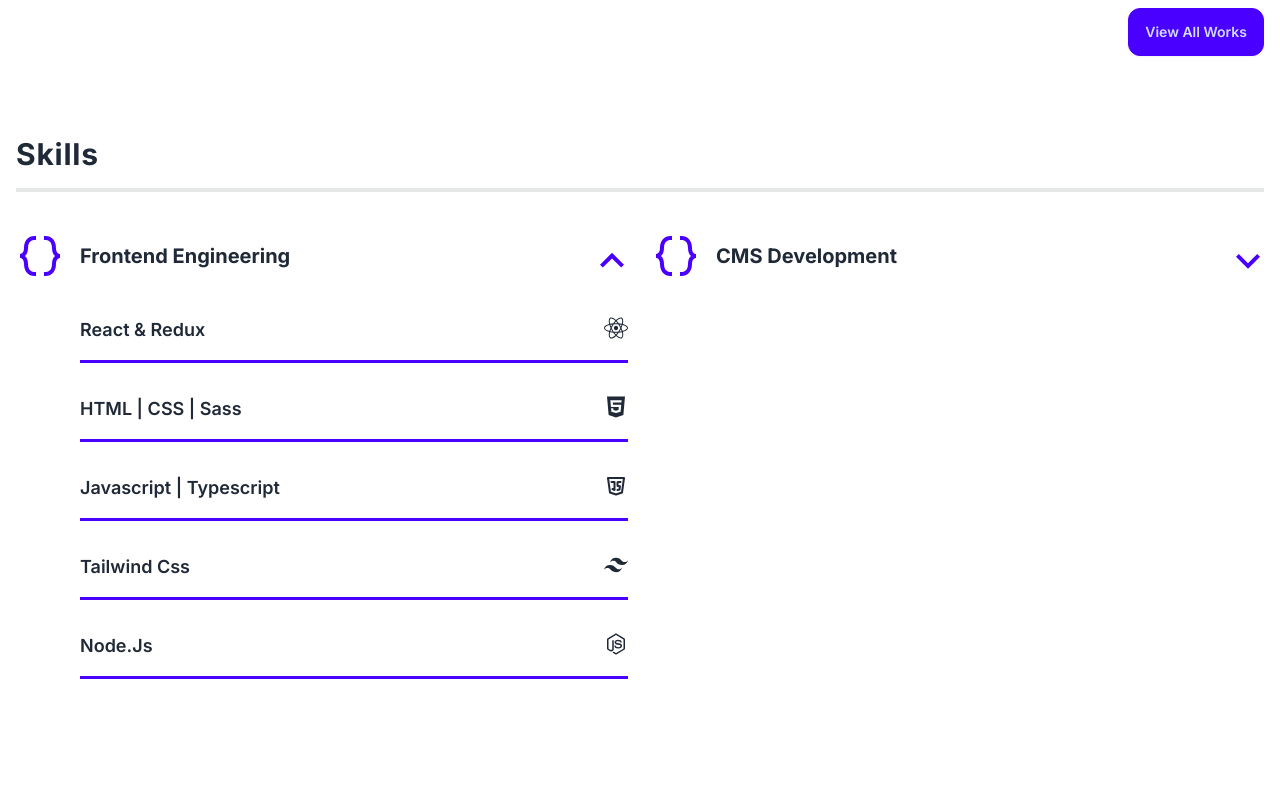
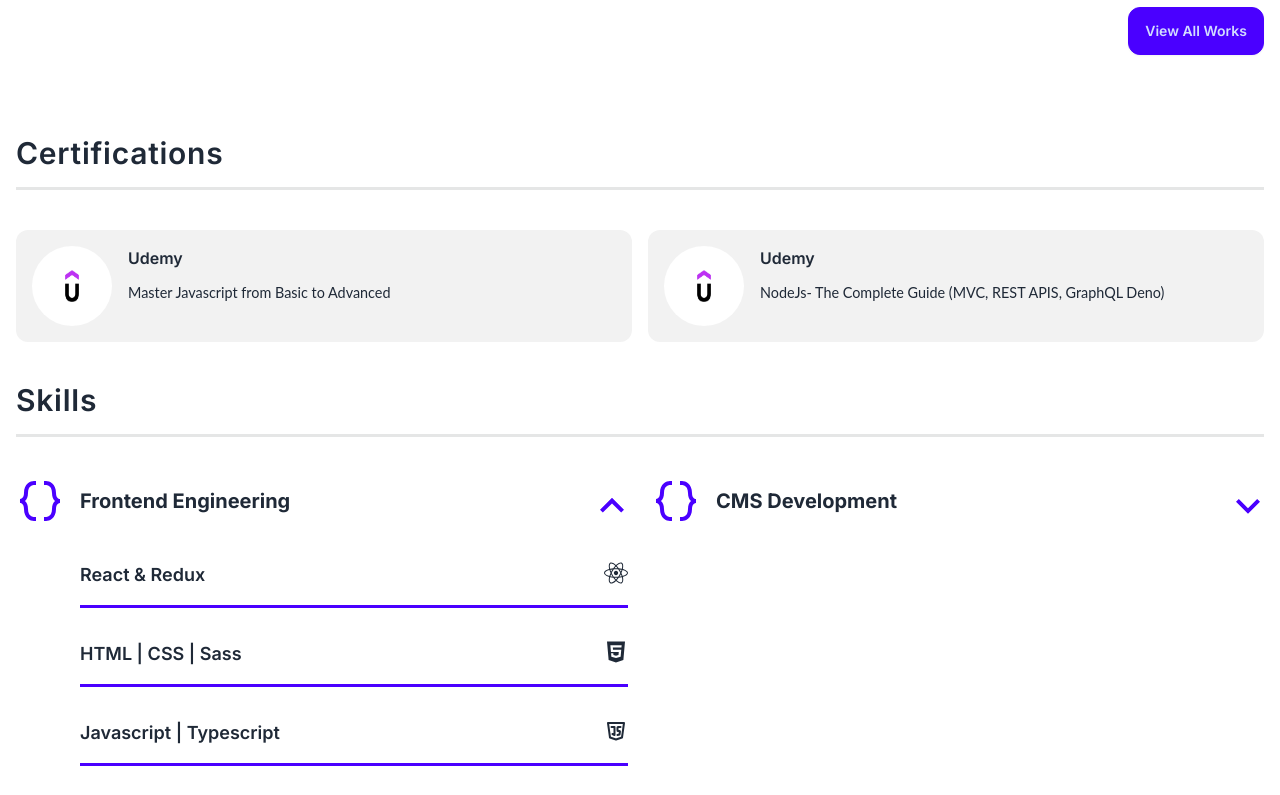
Before and after one commit to vtechwise/reactjs-portfolio, a React (Vite) app: page / in a window 1280 px wide. Shown: the part 2060-2855 px from the top of the page. Built offline with nearby package versions, Linux system fonts and the light colour scheme.

Commit message:
add certifications

```diff
--- /dev/null
+++ b/src/component/Certifications.jsx
@@ -0,0 +1,44 @@
+import SectionTitle from "./SectionTitle";
+import udemyLogo from "../assets/udemy.png";
+
+const certifications = [
+  {
+    image: udemyLogo,
+    company: "Udemy",
+        description: "Master Javascript from Basic to Advanced",
+        url:''
+  },
+  {
+    image: udemyLogo,
+    company: "Udemy",
+      description: "NodeJs- The Complete Guide (MVC, REST APIS, GraphQL Deno)",
+    url:''
+  },
+];
+
+
+const Certifications = () => {
+  return (
+    <section>
+          <SectionTitle text={"certifications"} />
+          <div className="grid md:grid-cols-2 lg:grid-cols-3 gap-4">
+              {certifications.map((certifcation) => {
+                  const { image, company, description } = certifcation
+                  return (
+                    <div className="bg-base-200 p-4 lg:p-8 rounded-xl flex gap-4 cursor-pointer hover:bg-base-300 duration-300">
+                      <div className="bg-white h-[5rem] w-[5rem] p-4 rounded-full flex justify-center shrink-0 items-center">
+                        <img src={image} alt="" className="h-[2rem]  " />
+                      </div>
+                      <div className="flex-grow-1">
+                              <h2 className="capitalize font-semibold">{company}</h2>
+                              <p className="font-small mt-3 ">{description}</p>
+                      </div>
+                    </div>
+                  );
+              })}
+          </div>
+
+    </section>
+  );
+};
+export default Certifications;
--- a/src/component/SectionTitle.jsx
+++ b/src/component/SectionTitle.jsx
@@ -1,7 +1,7 @@
 const SectionTitle = ({text}) => {
   return (
-      <div className="my-10 border-b-4 pb-4 border-base-300 ">
-      <h2 className="text-3xl font-bold tracking-wide capitalize">{text}</h2>
+      <div className="my-10 border-b-[.2rem] pb-4 border-base-300 ">
+      <h2 className="text-3xl font-semibold tracking-wide capitalize">{text}</h2>
 
     </div>
   )
--- a/src/pages/Landing.jsx
+++ b/src/pages/Landing.jsx
@@ -11,6 +11,7 @@ import { TERipple } from "tw-elements-react";
 import { useEffect, useRef, useState } from "react";
 import { FaArrowUp } from "react-icons/fa";
 import { MdSevereCold } from "react-icons/md";
+import Certifications from "../component/Certifications";
 
 const Landing = () => {
   const [scroll, setScroll] = useState(false);
@@ -42,6 +43,7 @@ const Landing = () => {
         {/* <ScrollRestoration/> */}
         <Hero />
         <FeaturedProject />
+        <Certifications/>
         <Skills />
         <Services />
         <section className="section-margin">
```
Also changed, not shown: src/assets/udemy.png (added).
